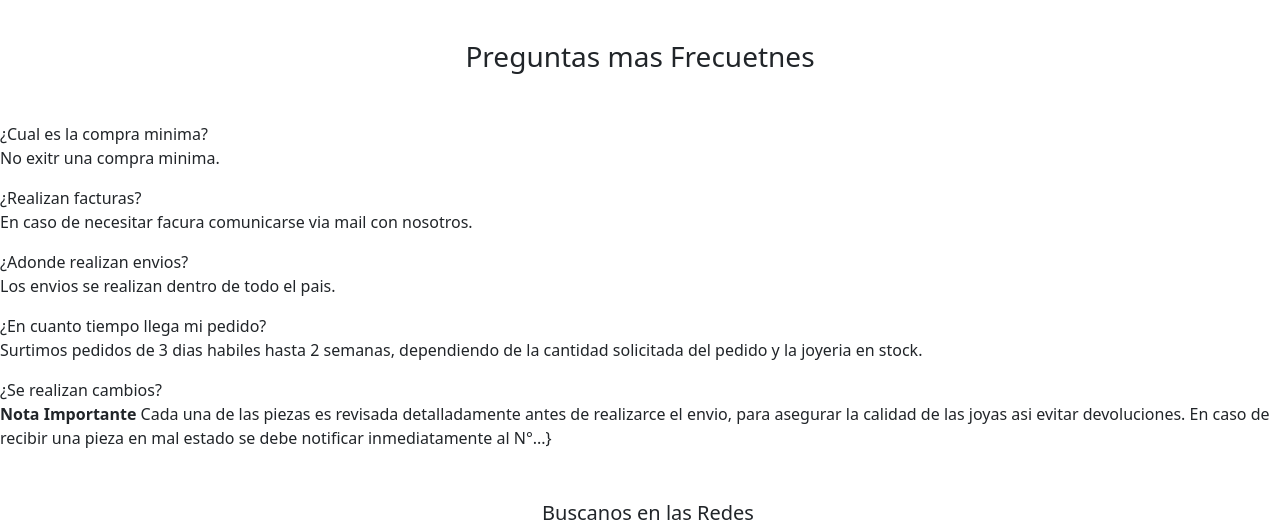
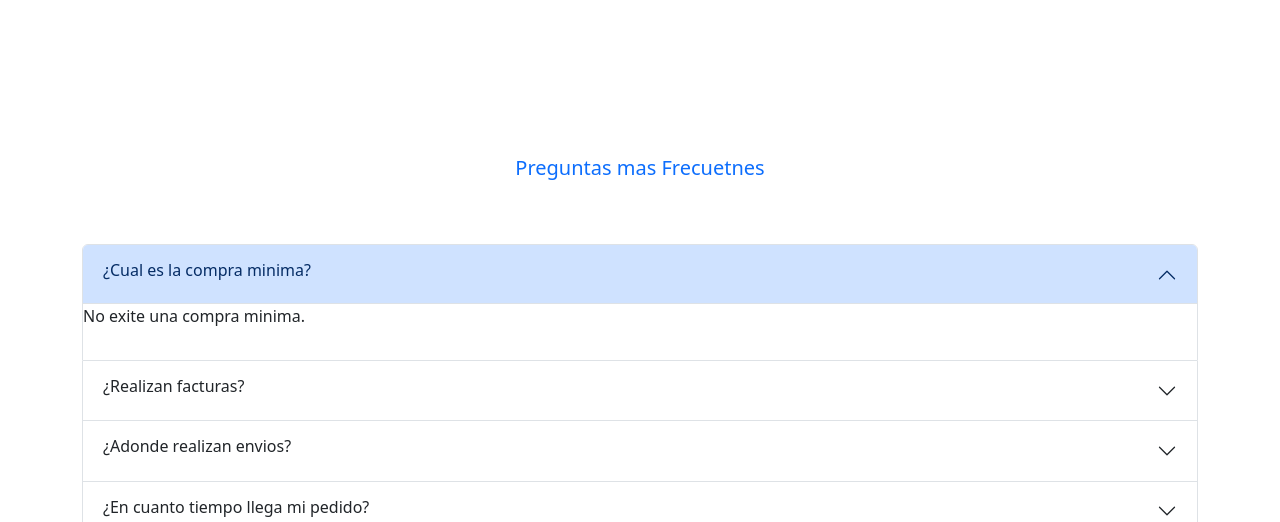
Before and after one commit to FedericoZarate/Pre-Entrega2-Zarate, a plain HTML site: page paginas/preguntas.html in a window 1280 px wide. Shown: the part 152-674 px from the top of the page. Drawn offline with nearby package versions, Linux system fonts and the light colour scheme.

Commit message:
cambios en preguntas

```diff
--- a/paginas/preguntas.html
+++ b/paginas/preguntas.html
@@ -91,34 +91,138 @@
       </nav>
     </header>
     <section>
-      <fieldset>
-        <h3>Preguntas mas Frecuetnes</h3>
-      </fieldset>
+      <main class="vh-100 d-flex align-items-center">
+        <section class="h-75 container-sm mx.-auto">
+          <h3 class="fs-5 text-primary text-center py-3">
+            Preguntas mas Frecuetnes
+          </h3>
+          <div class="accordion" id="accordionExample">
+            <div class="accordion-item">
+              <!-- titulo  -->
+              <h2 class="accordion-header" id="headingOne">
+                <!-- boton -->
+                <button
+                  class="accordion-button"
+                  type="button"
+                  data-bs-toggle="collapse"
+                  data-bs-target="#collapseOne"
+                  aria-expanded="true"
+                  aria-controls="collapseOne"
+                >
+                  <h6>¿Cual es la compra minima?</h6>
+                </button>
+              </h2>
+              <div
+                id="collapseOne"
+                class="accordion-collapse collapse show"
+                aria-labelledby="headingOne"
+                data-bs-parent="#accordionExample"
+              >
+                No exite una compra minima.
+                <div class="accordion-body"></div>
+              </div>
+            </div>
+            <div class="accordion-item">
+              <h2 class="accordion-header" id="headingTwo">
+                <button
+                  class="accordion-button collapsed"
+                  type="button"
+                  data-bs-toggle="collapse"
+                  data-bs-target="#collapseTwo"
+                  aria-expanded="false"
+                  aria-controls="collapseTwo"
+                >
+                  <h6>¿Realizan facturas?</h6>
+                </button>
+              </h2>
+              <div
+                id="collapseTwo"
+                class="accordion-collapse collapse"
+                aria-labelledby="headingTwo"
+                data-bs-parent="#accordionExample"
+              >
+                En caso de necesitar facura comunicarse via mail con nosotros.
+                <div class="accordion-body"></div>
+              </div>
+            </div>
+            <div class="accordion-item">
+              <h2 class="accordion-header" id="headingThree">
+                <button
+                  class="accordion-button collapsed"
+                  type="button"
+                  data-bs-toggle="collapse"
+                  data-bs-target="#collapseThree"
+                  aria-expanded="false"
+                  aria-controls="collapseThree"
+                >
+                  <h6>¿Adonde realizan envios?</h6>
+                </button>
+              </h2>
+              <div
+                id="collapseThree"
+                class="accordion-collapse collapse"
+                aria-labelledby="headingThree"
+                data-bs-parent="#accordionExample"
+              >
+                Los envios se realizan dentro de todo el pais.
+                <div class="accordion-body"></div>
+              </div>
+            </div>
+            <div class="accordion-item">
+              <h2 class="accordion-header" id="headingFour">
+                <button
+                  class="accordion-button collapsed"
+                  type="button"
+                  data-bs-toggle="collapse"
+                  data-bs-target="#collapseFour"
+                  aria-expanded="false"
+                  aria-controls="collapseFour"
+                >
+                  <h6>¿En cuanto tiempo llega mi pedido?</h6>
+                </button>
+              </h2>
+              <div
+                id="collapseFour"
+                class="accordion-collapse collapse"
+                aria-labelledby="headingFour"
+                data-bs-parent="#accordionExample"
+              >
+                Surtimos pedidos de 3 dias habiles hasta 2 semanas, dependiendo
+                de la cantidad solicitada del pedido y la joyeria en stock.
 
-      <p>
-        ¿Cual es la compra minima?<br />
-        No exitr una compra minima.
-      </p>
-      <p>
-        ¿Realizan facturas?<br />
-        En caso de necesitar facura comunicarse via mail con nosotros.
-      </p>
-      <p>
-        ¿Adonde realizan envios?<br />Los envios se realizan dentro de todo el
-        pais.
-      </p>
-      <p>
-        ¿En cuanto tiempo llega mi pedido?<br />
-        Surtimos pedidos de 3 dias habiles hasta 2 semanas, dependiendo de la
-        cantidad solicitada del pedido y la joyeria en stock.
-      </p>
-      <p>
-        ¿Se realizan cambios?<br />
-        <strong>Nota Importante</strong> Cada una de las piezas es revisada
-        detalladamente antes de realizarce el envio, para asegurar la calidad de
-        las joyas asi evitar devoluciones. En caso de recibir una pieza en mal
-        estado se debe notificar inmediatamente al N°...}
-      </p>
+                <div class="accordion-body"></div>
+              </div>
+            </div>
+            <div class="accordion-item">
+              <h2 class="accordion-header" id="headingFive">
+                <button
+                  class="accordion-button collapsed"
+                  type="button"
+                  data-bs-toggle="collapse"
+                  data-bs-target="#collapseFive"
+                  aria-expanded="false"
+                  aria-controls="collapseFive"
+                >
+                  <h6>¿Se realizan cambios?</h6>
+                </button>
+              </h2>
+              <div
+                id="collapseFive"
+                class="accordion-collapse collapse"
+                aria-labelledby="headingFive"
+                data-bs-parent="#accordionExample"
+              >
+                <strong>Nota Importante</strong> Cada una de las piezas es
+                revisada detalladamente antes de realizarce el envio, para
+                asegurar la calidad de las joyas asi evitar devoluciones. En
+                caso de recibir una pieza en mal estado se debe notificar
+                inmediatamente al N°...
+                <div class="accordion-body"></div>
+              </div>
+            </div>
+          </div>
+        </section>
+      </main>
     </section>
     <footer class="footer">
       <div class="footer-sm">
```
